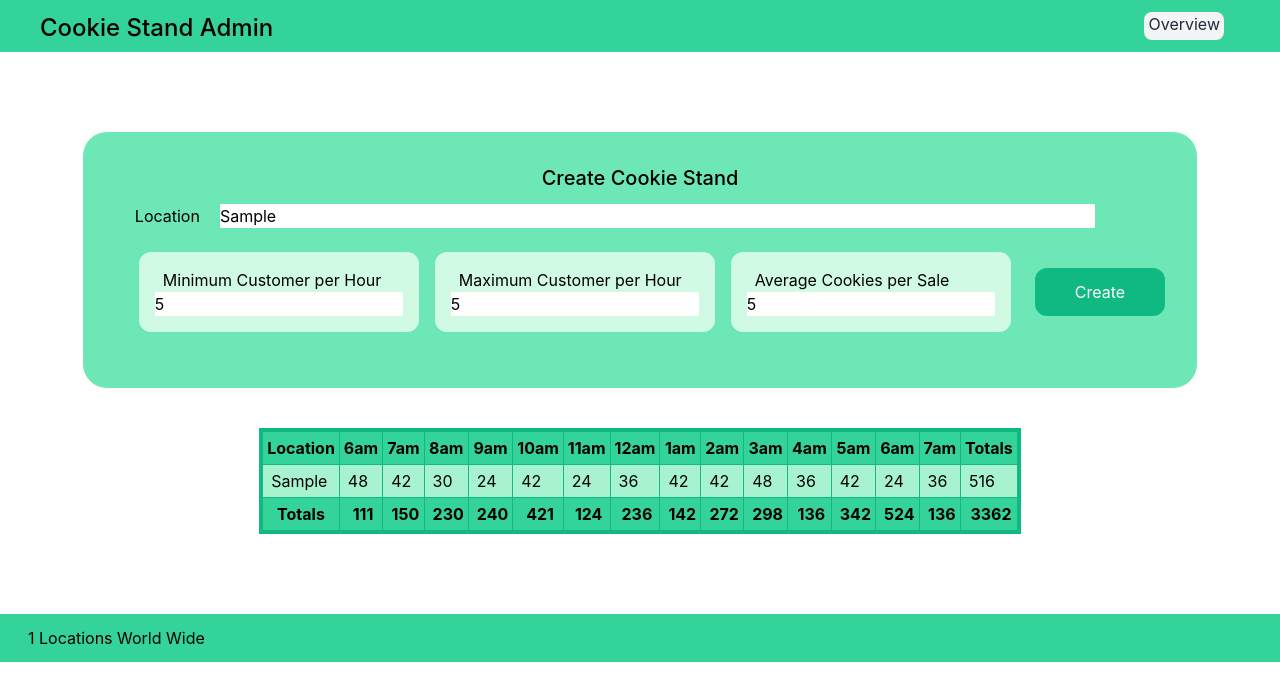
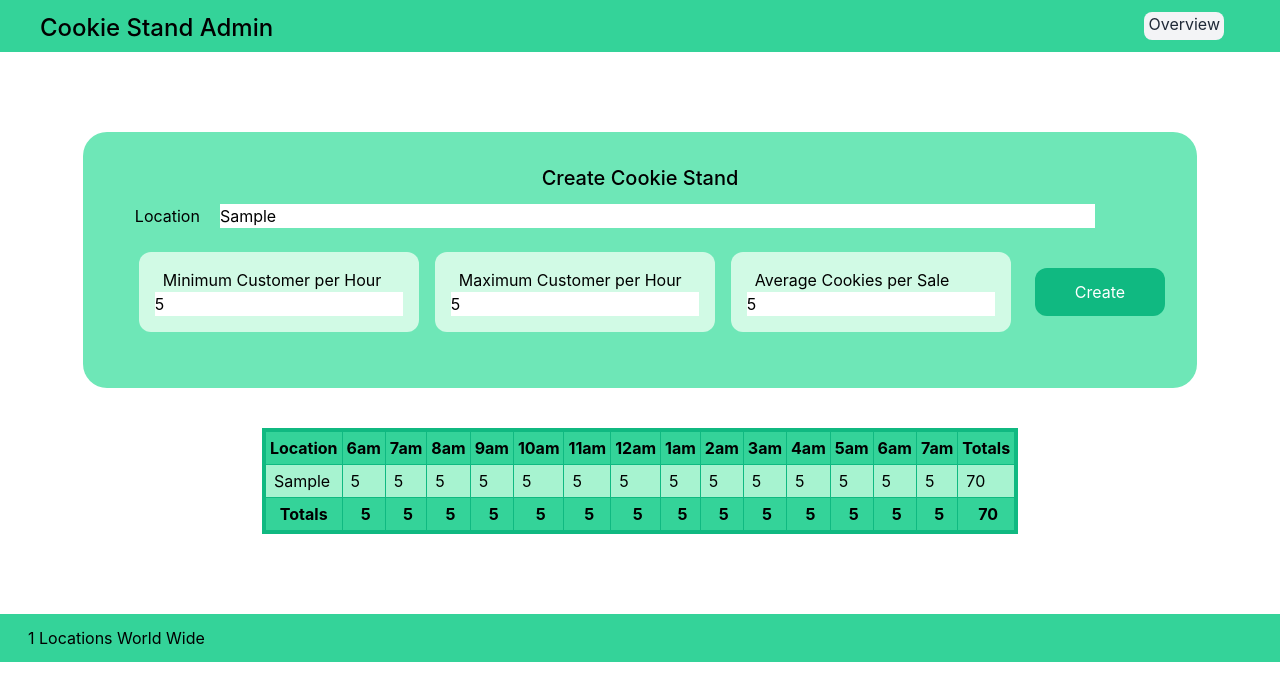
Before and after one commit to nooromari/cookie-stand-admin, a Next.js app: page / in a window 1280 px wide. Both pictures are taken after typing "Sample", "5", "5", "5" into the empty fields and a click on the button "Create". Shown: the top 700 px of the page. Built offline with nearby package versions, Linux system fonts and the light colour scheme.

Commit message:
fix calculations

```diff
--- a/components/CookieStandAdmin.js
+++ b/components/CookieStandAdmin.js
@@ -8,26 +8,23 @@ import React, { useEffect, useState } from 'react'
 function CookieStandAdmin(props){
 
   const [cookieStands, setCookieStands] = React.useState([]);
-  const open_hours = [6,7,8,9,10,11,12,1,2,3,4,5,6,7];
+  const [open_hours, setopen] = React.useState([6,7,8,9,10,11,12,1,2,3,4,5,6,7]);
 
-  const [hoursTotals, sethoursTotals] = React.useState([111, 150, 230, 240, 421, 124, 236, 142, 272, 298, 136, 342, 524, 136]);
+  const [hoursTotals, sethoursTotals] = React.useState([]);
 
   const onCreate = (e) =>{
       e.preventDefault()
       setCookieStands([...cookieStands, {
         location :e.target.location.value,
-        min :e.target.min.value,
-        max :e.target.max.value,
-        avg :e.target.avg.value,
-        hourly_sales : [48, 42, 30, 24, 42, 24, 36, 42, 42, 48, 36, 42, 24, 36]
-    }])
+        hourly_sales : open_hours.map(()=> Math.ceil((Math.random() *(e.target.max.value - e.target.min.value +1)) + e.target.min.value)*e.target.avg.value),
+      }])
+    };
 
-  };
 
-  // React.useEffect(()=> sethoursTotals(open_hours.map((hr,i)=> cookieStands.reduce((a,stand )=> a+=stand.hourly_sales[i],0))),[])
+    React.useEffect(()=> sethoursTotals(open_hours.map((hr,i)=> cookieStands.reduce((a,stand )=> a+=stand.hourly_sales[i],0))),[open_hours,cookieStands])
 
     return(
-    <div >
+      <div >
       <Head1 title='Cookie Stand Admin' />
 
       <Header path={props.path} page={props.page} />
--- a/components/Main.js
+++ b/components/Main.js
@@ -4,6 +4,7 @@ import ReportTable from './ReportTable';
 import CreateForm from './CreateForm';
 
 function Main({cookieStands, setCookieStands, onCreate, open_hours, hoursTotals}){
+
 
     return(
         <main className={styles.main}>
--- a/components/ReportTable.js
+++ b/components/ReportTable.js
@@ -1,6 +1,7 @@
 import React, { useEffect, useState } from 'react'
 
 function ReportTable({cookieStands, standTotals, open_hours, hoursTotals}){
+
 
     if (cookieStands.length) {
         return (
@@ -14,8 +15,8 @@ function ReportTable({cookieStands, standTotals, open_hours, hoursTotals}){
                 </thead>
                 <tbody>
 
-                    {cookieStands.map(stand => (
-                        <tr key={stand.id} className="bg-green-200 odd:bg-green-300 ">
+                    {cookieStands.map((stand,k) => (
+                        <tr key={k} className="bg-green-200 odd:bg-green-300 ">
                             <td className="pl-2 border border-green-500 p-1">{stand.location}</td>
                             {stand.hourly_sales.map((sales,i) => <td key={i} className="pl-2 border border-green-500 p-1">{sales}</td> )}
                             <td className="pl-2 border border-green-500 p-1">{stand.hourly_sales.reduce((a,h)=> a+=h, 0)}</td>
```
